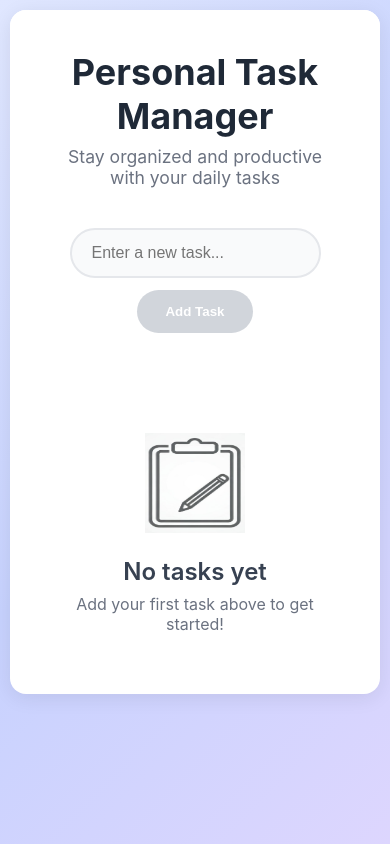
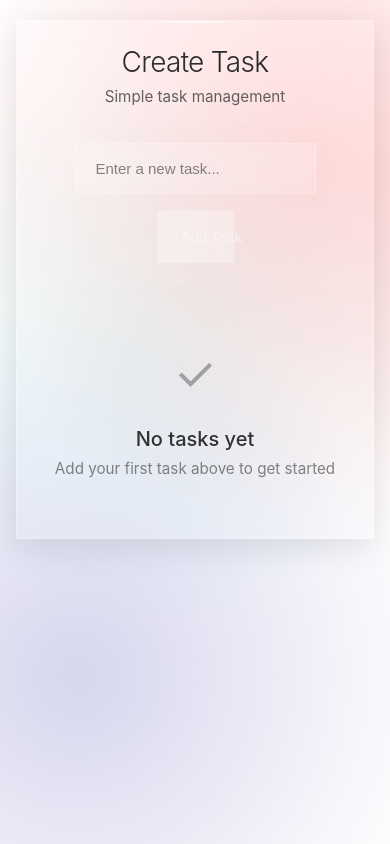
Before and after one commit to yvonnete/PersonalTaskManager, a React (Vite) app: page / in a window 390 px wide. Built offline with nearby package versions, Linux system fonts and the light colour scheme.

Commit message:
Design Update

```diff
--- a/src/App.css
+++ b/src/App.css
@@ -1,44 +1,103 @@
+
 .app {
   min-height: 100vh;
-  background: linear-gradient(135deg, #e0e7ff 0%, #c7d2fe 50%, #ddd6fe 100%);
-  padding: 40px 20px;
-  font-family: -apple-system, BlinkMacSystemFont, "Segoe UI", "Roboto", sans-serif;
+  padding: 60px 20px;
+  font-family: var(--font-sans);
+  position: relative;
+}
+
+/* Added floating particles background effect */
+.app::before {
+  content: "";
+  position: fixed;
+  top: 0;
+  left: 0;
+  width: 100%;
+  height: 100%;
+  background: radial-gradient(circle at 20% 80%, rgba(120, 119, 198, 0.3) 0%, transparent 50%),
+    radial-gradient(circle at 80% 20%, rgba(255, 107, 107, 0.3) 0%, transparent 50%),
+    radial-gradient(circle at 40% 40%, rgba(168, 237, 234, 0.3) 0%, transparent 50%);
+  pointer-events: none;
+  z-index: -1;
 }
 
 .container {
-  max-width: 600px;
+  max-width: 640px;
   margin: 0 auto;
-  background: white;
-  border-radius: 16px;
-  box-shadow: 0 4px 20px rgba(0, 0, 0, 0.08);
+  /* Glass morphism effect with backdrop blur */
+  background: rgba(255, 255, 255, 0.1);
+  backdrop-filter: blur(20px);
+  border-radius: var(--radius);
+  border: 1px solid rgba(255, 255, 255, 0.2);
+  box-shadow: 0 8px 32px rgba(0, 0, 0, 0.1), 0 0 0 1px rgba(255, 255, 255, 0.1) inset;
   overflow: hidden;
+  /* Added 3D transform and animation */
+  transform: perspective(1000px) rotateX(2deg);
+  transition: all 0.3s ease;
+  animation: float 6s ease-in-out infinite;
+}
+
+/* Added floating animation */
+@keyframes float {
+  0%,
+  100% {
+    transform: perspective(1000px) rotateX(2deg) translateY(0px);
+  }
+  50% {
+    transform: perspective(1000px) rotateX(2deg) translateY(-10px);
+  }
+}
+
+.container:hover {
+  transform: perspective(1000px) rotateX(0deg) translateY(-5px);
+  box-shadow: 0 20px 40px rgba(0, 0, 0, 0.15), 0 0 0 1px rgba(255, 255, 255, 0.2) inset;
 }
 
 .header {
-  background: white;
-  color: #1f2937;
-  padding: 40px 40px 20px 40px;
+  background: rgba(255, 255, 255, 0.05);
+  color: rgba(30, 30, 30, 0.9);
+  padding: 48px 48px 24px 48px;
   text-align: center;
-  border-bottom: none;
+  border-bottom: 1px solid rgba(255, 255, 255, 0.1);
+  position: relative;
+}
+
+.header::before {
+  content: "";
+  position: absolute;
+  top: 0;
+  left: 50%;
+  transform: translateX(-50%);
+  width: 100px;
+  height: 2px;
+  background: linear-gradient(90deg, transparent, rgba(255, 255, 255, 0.8), transparent);
 }
 
 .header h1 {
   margin: 0 0 8px 0;
-  font-size: 2.25rem;
-  font-weight: 700;
-  color: #1f2937;
+  font-size: 2.5rem;
+  font-weight: 300;
+  font-family: var(--font-serif);
+  color: rgba(30, 30, 30, 0.9);
+  letter-spacing: -0.025em;
+  text-shadow: 0 0 20px rgba(255, 255, 255, 0.3);
+  background: linear-gradient(135deg, #2c2c2c, #1a1a1a);
+  -webkit-background-clip: text;
+  -webkit-text-fill-color: transparent;
+  background-clip: text;
 }
 
 .header p {
   margin: 0;
-  color: #6b7280;
-  font-size: 1.1rem;
+  color: rgba(60, 60, 60, 0.8);
+  font-size: 0.95rem;
   font-weight: 400;
 }
 
 .task-input-form {
-  padding: 20px 40px 40px 40px;
-  border-bottom: none;
+  padding: 32px 48px;
+  border-bottom: 1px solid rgba(255, 255, 255, 0.1);
+  background: rgba(255, 255, 255, 0.03);
 }
 
 .input-group {
@@ -49,49 +108,79 @@
 
 .task-input {
   flex: 1;
-  padding: 14px 20px;
-  border: 2px solid #e5e7eb;
-  border-radius: 50px;
-  font-size: 16px;
-  transition: border-color 0.2s;
-  background: #f9fafb;
+  padding: 16px 20px;
+  border: 1px solid rgba(255, 255, 255, 0.2);
+  border-radius: var(--radius);
+  font-size: 15px;
+  background: rgba(255, 255, 255, 0.1);
+  backdrop-filter: blur(10px);
+  color: rgba(30, 30, 30, 0.9);
+  transition: all 0.3s ease;
 }
 
 .task-input:focus {
   outline: none;
-  border-color: #d1d5db;
-  background: white;
+  border-color: rgba(255, 107, 107, 0.5);
+  box-shadow: 0 0 20px rgba(255, 107, 107, 0.2);
+  background: rgba(255, 255, 255, 0.15);
+}
+
+.task-input::placeholder {
+  color: rgba(80, 80, 80, 0.7);
 }
 
 .add-button {
-  padding: 14px 28px;
-  background: #9ca3af;
-  color: white;
+  padding: 16px 24px;
+  background: linear-gradient(135deg, #ff6b6b, #ee5a24);
+  color: rgb(255, 252, 252);
   border: none;
-  border-radius: 50px;
-  font-weight: 600;
+  border-radius: var(--radius);
+  font-weight: 500;
+  font-size: 15px;
   cursor: pointer;
-  transition: background-color 0.2s;
+  transition: all 0.3s ease;
   white-space: nowrap;
+  box-shadow: 0 4px 15px rgba(255, 107, 107, 0.3);
+  transform: translateY(0);
 }
 
 .add-button:hover:not(:disabled) {
-  background: #6b7280;
+  transform: translateY(-2px);
+  box-shadow: 0 8px 25px rgba(255, 107, 107, 0.4);
+  background: linear-gradient(135deg, #ff5252, #d84315);
+}
+
+.add-button:active {
+  transform: translateY(0);
 }
 
 .add-button:disabled {
-  background: #d1d5db;
+  background: rgba(255, 255, 255, 0.486);
   cursor: not-allowed;
+  opacity: 0.6;
+  transform: none;
+  box-shadow: none;
 }
 
-.task-list {
-  padding: 0 40px 40px 40px;
+.section {
+  padding: 32px 48px;
+  border-bottom: 1px solid rgba(255, 255, 255, 0.1);
+  background: rgba(255, 255, 255, 0.02);
 }
 
-.task-list h2 {
-  margin: 0 0 20px 0;
-  color: #374151;
-  font-size: 1.5rem;
+.section:last-child {
+  border-bottom: none;
+}
+
+.section-title {
+  margin: 0 0 24px 0;
+  color: rgba(30, 30, 30, 0.9);
+  font-size: 1.1rem;
+  font-weight: 500;
+  font-family: var(--font-serif);
+  letter-spacing: -0.01em;
+  /* Added subtle glow to section titles */
+  text-shadow: 0 0 10px rgba(255, 255, 255, 0.2);
 }
 
 .tasks-container {
@@ -104,125 +193,271 @@
   display: flex;
   align-items: center;
   justify-content: space-between;
-  padding: 16px;
-  background: #f9fafb;
-  border: 1px solid #e5e7eb;
-  border-radius: 8px;
-  transition: all 0.2s;
+  padding: 20px;
+  border-radius: var(--radius);
+  background: rgba(255, 255, 255, 0.1);
+  backdrop-filter: blur(10px);
+  border: 1px solid rgba(255, 255, 255, 0.2);
+  transition: all 0.3s ease;
+  transform: translateZ(0);
+  box-shadow: 0 2px 10px rgba(0, 0, 0, 0.1);
 }
 
 .task-item:hover {
-  background: #f3f4f6;
-  border-color: #d1d5db;
+  transform: translateY(-3px) scale(1.02);
+  box-shadow: 0 8px 25px rgba(0, 0, 0, 0.15);
+  background: rgba(255, 255, 255, 0.15);
+  border-color: rgba(255, 255, 255, 0.3);
 }
 
 .task-item.completed {
-  background: #ecfdf5;
-  border-color: #6972c4;
+  opacity: 0.7;
+  background: rgba(255, 255, 255, 0.05);
+}
+
+.task-item.completed:hover {
+  opacity: 0.8;
 }
 
 .task-content {
   display: flex;
-  align-items: center;
-  gap: 12px;
+  align-items: flex-start;
+  gap: 16px;
   flex: 1;
 }
 
 .task-checkbox {
-  width: 18px;
-  height: 18px;
+  width: 20px;
+  height: 20px;
   cursor: pointer;
+  margin-top: 2px;
+  appearance: none;
+  border: 2px solid rgba(80, 77, 77, 0.4);
+  border-radius: 4px;
+  background: rgba(255, 255, 255, 0.1);
+  transition: all 0.3s ease;
+  position: relative;
+}
+
+.task-checkbox:checked {
+  background: linear-gradient(135deg, #ff6b6b, #ee5a24);
+  border-color: #ff6b6b;
+  box-shadow: 0 0 10px rgba(255, 107, 107, 0.5);
+}
+
+.task-checkbox:checked::after {
+  content: "✓";
+  position: absolute;
+  top: 50%;
+  left: 50%;
+  transform: translate(-50%, -50%);
+  color: white;
+  font-size: 12px;
+  font-weight: bold;
+}
+
+.task-info {
+  display: flex;
+  flex-direction: column;
+  gap: 4px;
+  flex: 1;
 }
 
 .task-text {
-  font-size: 16px;
-  color: #374151;
-  transition: all 0.2s;
+  font-size: 15px;
+  color: rgba(30, 30, 30, 0.9);
+  line-height: 1.5;
+  transition: all 0.2s ease;
 }
 
 .task-item.completed .task-text {
   text-decoration: line-through;
-  color: #6b7280;
+  color: rgba(80, 80, 80, 0.7);
+}
+
+.task-date {
+  font-size: 13px;
+  color: rgba(80, 80, 80, 0.8);
+  font-weight: 400;
 }
 
 .delete-button {
   width: 32px;
   height: 32px;
-  background: #ef4444;
-  color: white;
-  border: none;
-  border-radius: 6px;
-  font-size: 18px;
-  font-weight: bold;
+  background: rgba(255, 107, 107, 0.2);
+  color: rgba(63, 61, 61, 0.384);
+  border: 1px solid rgba(255, 107, 107, 0.3);
+  border-radius: 8px;
+  font-size: 16px;
   cursor: pointer;
-  transition: background-color 0.2s;
+  transition: all 0.3s ease;
   display: flex;
   align-items: center;
   justify-content: center;
+  opacity: 0;
+  backdrop-filter: blur(10px);
+}
+
+.task-item:hover .delete-button {
+  opacity: 1;
 }
 
 .delete-button:hover {
-  background: #dc2626;
+  background: linear-gradient(135deg, #ff6b6b, #ee5a24);
+  color: white;
+  transform: scale(1.1);
+  box-shadow: 0 4px 15px rgba(255, 107, 107, 0.4);
 }
 
 .empty-state {
   text-align: center;
-  padding: 60px 40px;
-  color: #6b7280;
+  padding: 80px 48px;
+  color: rgba(80, 80, 80, 0.8);
 }
 
 .empty-icon {
-  margin-bottom: 20px;
-}
-
-.clipboard-icon {
-  width: 100px;
-  height: 100px;
+  font-size: 64px;
+  margin-bottom: 24px;
   opacity: 0.6;
+  filter: drop-shadow(0 0 20px rgba(255, 255, 255, 0.3));
 }
 
 .empty-state h3 {
   margin: 0 0 8px 0;
-  font-size: 1.5rem;
-  font-weight: 600;
-  color: #374151;
+  font-size: 1.25rem;
+  font-weight: 500;
+  color: rgba(30, 30, 30, 0.9);
+  font-family: var(--font-serif);
+  text-shadow: 0 0 10px rgba(255, 255, 255, 0.2);
 }
 
 .empty-state p {
   margin: 0;
-  font-size: 1rem;
-  font-style: normal;
+  font-size: 0.95rem;
+  color: rgba(80, 80, 80, 0.7);
 }
 
-/* Adding task-stats styling */
-.task-stats {
-  display: flex;
-  justify-content: space-between;
-  padding: 20px 40px;
-  background: #f8fafc;
-  border-top: 1px solid #e2e8f0;
-  border-bottom: 1px solid #e2e8f0;
-  margin-bottom: 0;
+@media (max-width: 768px) {
+  .app {
+    padding: 20px 16px;
+  }
+
+  .container {
+    max-width: 100%;
+    transform: none;
+    animation: none;
+  }
+
+  .container:hover {
+    transform: translateY(-2px);
+  }
+
+  .header {
+    padding: 32px 24px 20px 24px;
+  }
+
+  .header h1 {
+    font-size: 2rem;
+  }
+
+  .task-input-form,
+  .section {
+    padding: 24px;
+  }
+
+  .input-group {
+    flex-direction: column;
+    gap: 16px;
+  }
+
+  .add-button {
+    width: 100%;
+    padding: 18px 24px;
+  }
+
+  .empty-state {
+    padding: 60px 24px;
+  }
+
+  .task-item {
+    padding: 16px;
+  }
+
+  .task-content {
+    gap: 12px;
+  }
 }
 
-.task-stats span {
-  font-size: 14px;
-  font-weight: 600;
-  color: #64748b;
+@media (max-width: 480px) {
+  .app {
+    padding: 16px 12px;
+  }
+
+  .header {
+    padding: 24px 20px 16px 20px;
+  }
+
+  .header h1 {
+    font-size: 1.75rem;
+  }
+
+  .task-input-form,
+  .section {
+    padding: 20px;
+  }
+
+  .task-item {
+    padding: 14px;
+  }
+
+  .task-text {
+    font-size: 14px;
+  }
+
+  .task-date {
+    font-size: 12px;
+  }
+
+  .empty-state {
+    padding: 40px 20px;
+  }
+
+  .empty-icon {
+    font-size: 48px;
+  }
 }
 
 @media (max-width: 640px) {
   .app {
-    padding: 10px;
+    padding: 20px 16px;
+  }
+
+  .container {
+    max-width: 100%;
+    transform: none;
+  }
+
+  .container:hover {
+    transform: translateY(-2px);
+  }
+
+  .header,
+  .task-input-form,
+  .section {
+    padding-left: 24px;
+    padding-right: 24px;
   }
 
   .input-group {
     flex-direction: column;
+    gap: 16px;
   }
 
-  .stats {
-    flex-direction: column;
-    gap: 8px;
-    text-align: center;
+  .add-button {
+    width: 25%;
+  }
+
+  .empty-state {
+    padding: 60px 24px;
   }
 }
--- a/src/App.jsx
+++ b/src/App.jsx
@@ -32,7 +32,7 @@ function App() {
   const addTask = (taskText) => {
     if (taskText.trim() !== "") {
       const newTask = {
-        id: Date.now() + Math.random(), // More unique ID to prevent conflicts
+        id: Date.now() + Math.random(),
         text: taskText.trim(),
         completed: false,
         createdAt: new Date().toISOString(),
@@ -49,40 +49,39 @@ function App() {
     setTasks(tasks.filter((task) => task.id !== id))
   }
 
-  const completedCount = tasks.filter((task) => task.completed).length
-  const totalCount = tasks.length
+  const activeTasks = tasks.filter((task) => !task.completed)
+  const completedTasks = tasks.filter((task) => task.completed)
 
   return (
     <div className="app">
       <div className="container">
         <header className="header">
-          <h1>Personal Task Manager</h1>
-          <p>Stay organized and productive with your daily tasks</p>
+          <h1>Create Task</h1>
+          <p>Simple task management</p>
         </header>
 
         <TaskInput onAddTask={addTask} />
 
-        {tasks.length > 0 && (
-          <div className="task-stats">
-            <span>Total: {totalCount}</span>
-            <span>Completed: {completedCount}</span>
-            <span>Remaining: {totalCount - completedCount}</span>
+        {activeTasks.length > 0 && (
+          <div className="section">
+            <h2 className="section-title">Active ({activeTasks.length})</h2>
+            <TaskList tasks={activeTasks} onToggleTask={toggleTask} onDeleteTask={deleteTask} />
           </div>
         )}
 
-        <TaskList tasks={tasks} onToggleTask={toggleTask} onDeleteTask={deleteTask} />
+        {completedTasks.length > 0 && (
+          <div className="section">
+            <h2 className="section-title">Completed ({completedTasks.length})</h2>
+            <TaskList tasks={completedTasks} onToggleTask={toggleTask} onDeleteTask={deleteTask} />
+          </div>
+        )}
 
-       {tasks.length === 0 && (
-  <div className="empty-state">
-    <img
-      src="/clipboard-icon.jpg"
-      alt="No tasks"
-      className="empty-icon"
-      style={{ width: "100px", height: "100px" }}
-    />
-    <h3>No tasks yet</h3>
-    <p>Add your first task above to get started!</p>
-  </div>
+        {tasks.length === 0 && (
+          <div className="empty-state">
+            <div className="empty-icon">✓</div>
+            <h3>No tasks yet</h3>
+            <p>Add your first task above to get started</p>
+          </div>
         )}
       </div>
     </div>
```
Also changed, not shown: src/components/TaskItem.jsx (+13 -1 lines), src/components/TaskList.jsx (+4 -7 lines).
